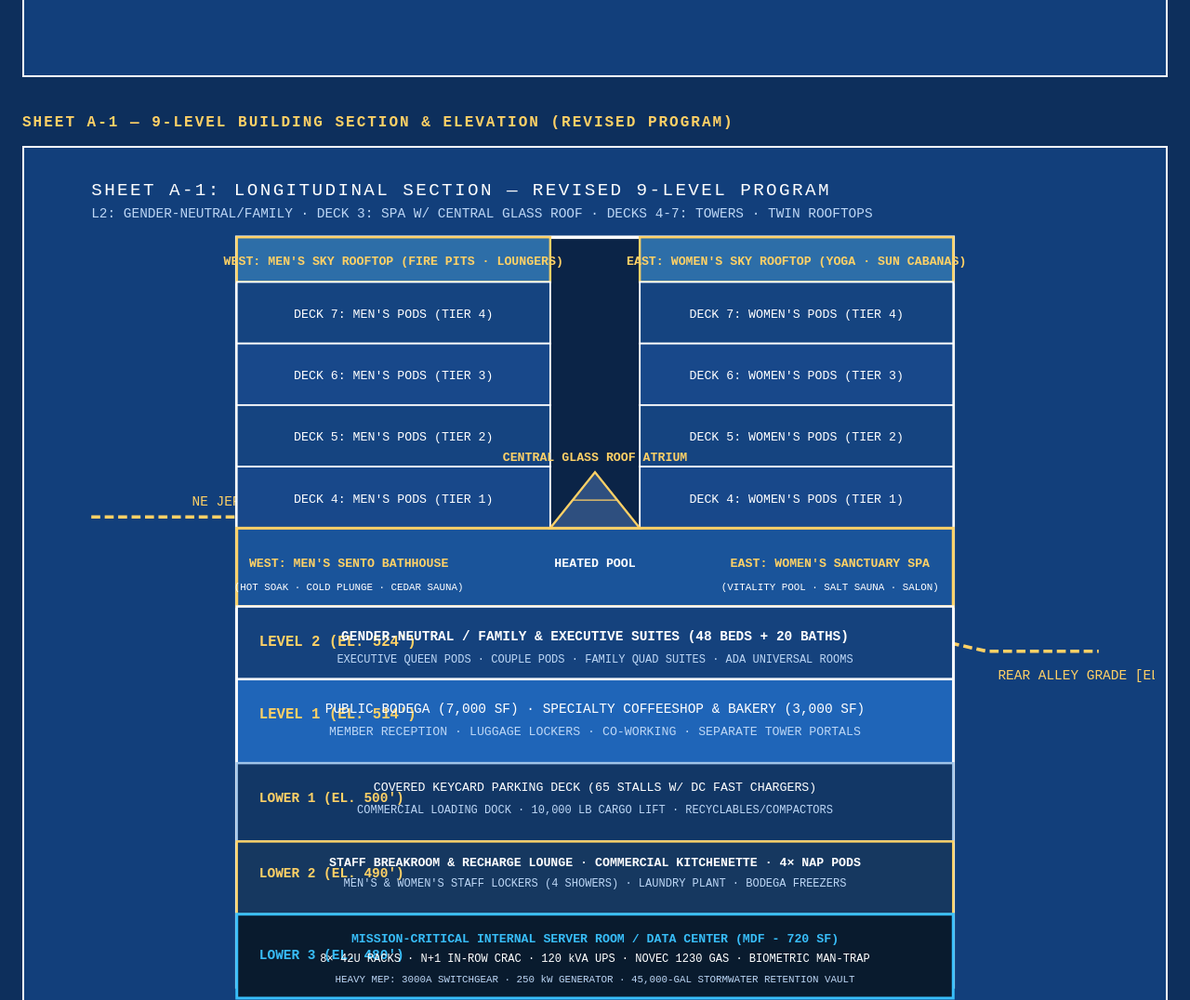
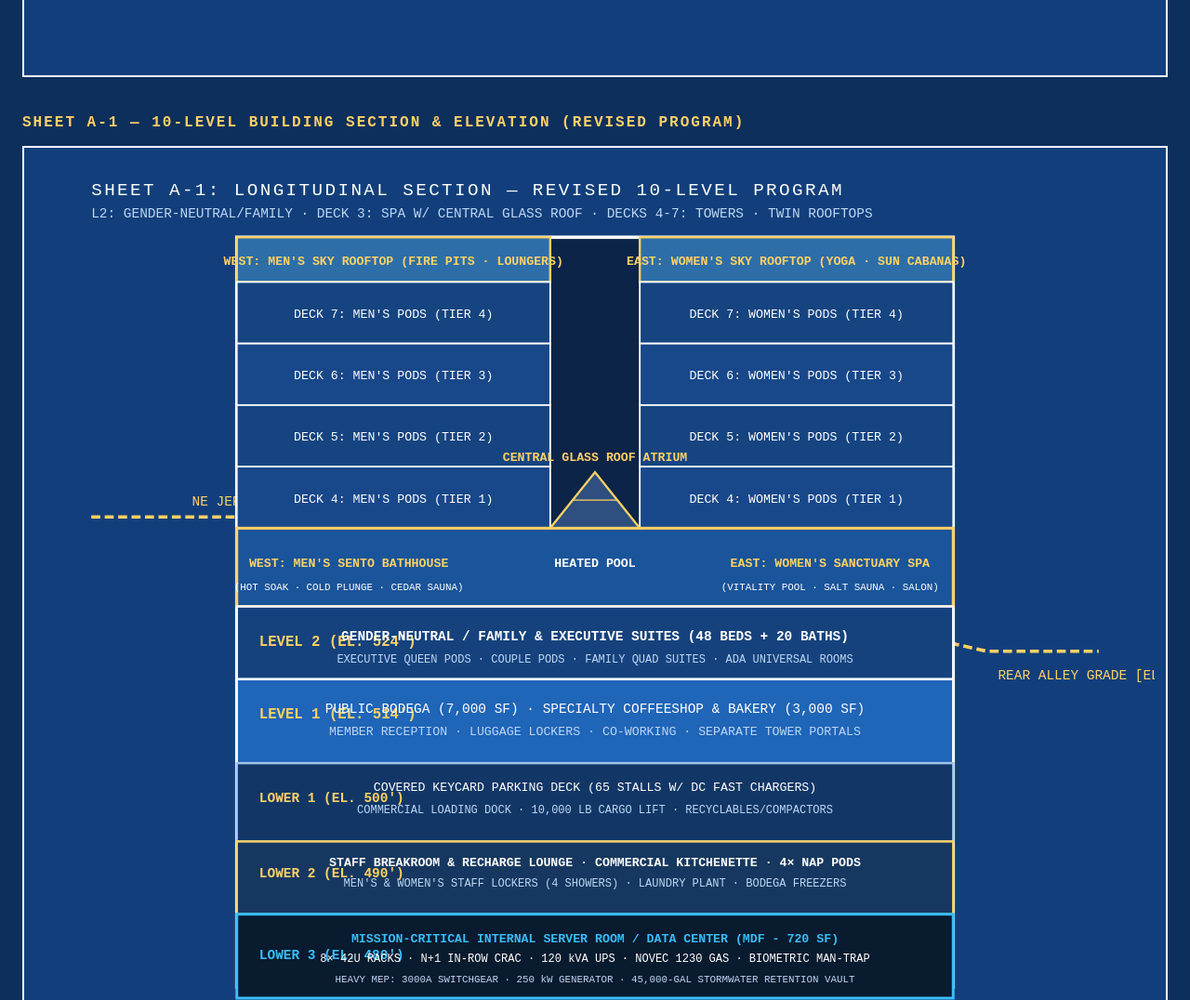
Before and after one commit to Kaleaon/micropods, a website built with Vite: page docs/blueprints/campus_master_plan.html in a window 1280 px wide. Shown: the part 1080-2156 px from the top of the page at 93% size. Built offline with nearby package versions, Linux system fonts and the light colour scheme.

Commit message:
docs: sync 10-level campus section headers, R-6 zoning, cleared shovel-ready lots, and 5 water/sewer connections

```diff
--- a/docs/blueprints/campus_master_plan.html
+++ b/docs/blueprints/campus_master_plan.html
@@ -128,12 +128,12 @@
 </div>
 
 <!-- ======================================================================= -->
-<!-- SHEET A-1: REVISED 9-LEVEL SECTION ELEVATION -->
+<!-- SHEET A-1: REVISED 10-LEVEL SECTION ELEVATION -->
 <!-- ======================================================================= -->
-<h2 id="sheet-a1">SHEET A-1 — 9-LEVEL BUILDING SECTION & ELEVATION (REVISED PROGRAM)</h2>
+<h2 id="sheet-a1">SHEET A-1 — 10-LEVEL BUILDING SECTION & ELEVATION (REVISED PROGRAM)</h2>
 <div class="sheet">
 <svg viewBox="0 0 1000 800" xmlns="http://www.w3.org/2000/svg" font-family="Courier New,monospace">
-  <text x="50" y="32" fill="#fff" font-size="16" letter-spacing="2">SHEET A-1: LONGITUDINAL SECTION — REVISED 9-LEVEL PROGRAM</text>
+  <text x="50" y="32" fill="#fff" font-size="16" letter-spacing="2">SHEET A-1: LONGITUDINAL SECTION — REVISED 10-LEVEL PROGRAM</text>
   <text x="50" y="52" fill="#bcd6f5" font-size="12">L2: GENDER-NEUTRAL/FAMILY · DECK 3: SPA W/ CENTRAL GLASS ROOF · DECKS 4-7: TOWERS · TWIN ROOFTOPS</text>
 
   <!-- Natural Slope Grade Line -->
```
Also changed, not shown: README.md.
